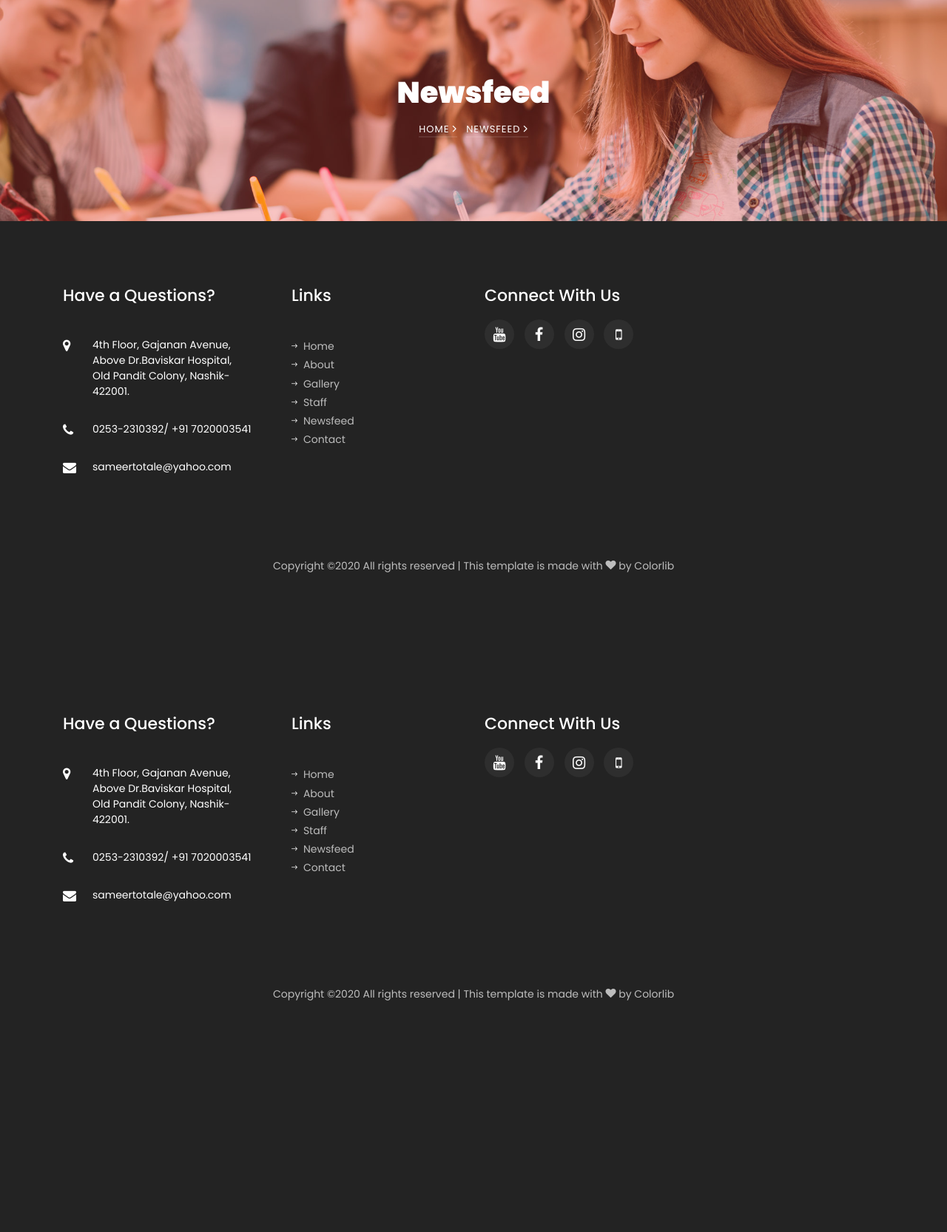
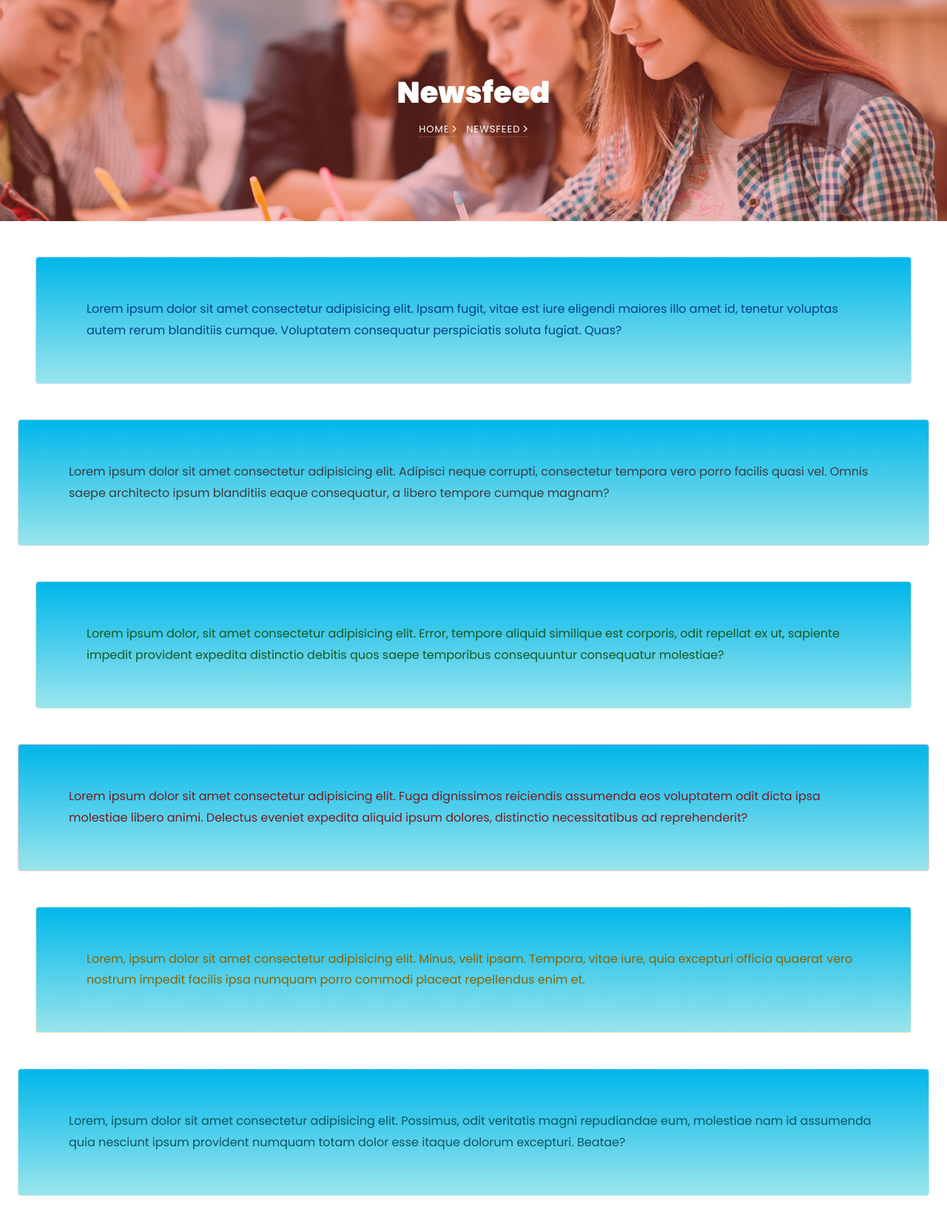
Before and after one commit to Unisight-Technologies/totale-commerece-website, a Django app: page /blog/ in a window 1280 px wide. Shown: the part 193-1859 px from the top of the page at 74% size. Before the commit the page ends 1546 px from the top, so only its background shows below. Run offline with Django 3.2, Linux system fonts and the light colour scheme; some libraries are stand-ins or nearby versions; some web fonts are replaced.

Commit message:
removed double footer,added newsfeed

```diff
--- a/totale/commerce_app/templates/base.html
+++ b/totale/commerce_app/templates/base.html
@@ -198,8 +198,8 @@
         <script src="{% static 'assets/js/aos.js' %}"></script>
         <script src="{% static 'assets/js/jquery.animateNumber.min.js' %}"></script>
         <script src="{% static 'assets/js/scrollax.min.js' %}"></script>
-        <script src="https://maps.googleapis.com/maps/api/js?key=AIzaSyBVWaKrjvy3MaE7SQ74_uJiULgl1JY0H2s&sensor=false"></script>
-        <script src="{% static 'assets/js/google-map.js' %}"></script>
+        <!-- <script src="https://maps.googleapis.com/maps/api/js?key=AIzaSyBVWaKrjvy3MaE7SQ74_uJiULgl1JY0H2s&sensor=false"></script>
+        <script src="{% static 'assets/js/google-map.js' %}"></script> -->
         <script src="{% static 'assets/js/main.js' %}"></script>
 
 
--- a/totale/commerce_app/templates/blog.html
+++ b/totale/commerce_app/templates/blog.html
@@ -211,7 +211,7 @@
         </div>
       </div>
     </section>-->
-    <!--<section>
+    <section>
 
       <div class="alert alert-primary  m-5 "  role="alert">
        Lorem ipsum dolor sit amet consectetur adipisicing elit. Ipsam fugit, vitae est iure eligendi maiores illo amet id, tenetur voluptas autem rerum blanditiis cumque. Voluptatem consequatur perspiciatis soluta fugiat. Quas?
@@ -237,16 +237,11 @@
       <div class="alert alert-dark  m-4" role="alert">
         Lorem ipsum dolor sit amet consectetur adipisicing elit. Nesciunt consequuntur harum porro asperiores ipsum repellat blanditiis consequatur omnis hic cumque, inventore eos. Suscipit atque quae optio odio numquam ex animi?S
       </div>
-    </section>-->
-
-    <section>
+    </section>
 
 
 
-    </section>
-
-
-    <footer class="ftco-footer ftco-bg-dark ftco-section">
+    <!--<footer class="ftco-footer ftco-bg-dark ftco-section">
       <div class="container">
         <div class="row mb-5">
           <div class="col-md-6 col-lg-3">
@@ -288,7 +283,7 @@
                 </div>
               </div>
             </div>
-          </div>-->
+          </div>
           <div class="col-md-6 col-lg-3">
             <div class="ftco-footer-widget mb-5 ml-md-4">
               <h2 class="ftco-heading-2">Links</h2>
@@ -312,7 +307,7 @@
                   <input type="submit" value="Subscribe" class="form-control submit px-3">
                 </div>
               </form>
-            </div>-->
+            </div>
             <div class="ftco-footer-widget mb-5">
             	<h2 class="ftco-heading-2 mb-0">Connect With Us</h2>
             	<ul class="ftco-footer-social list-unstyled float-md-left float-lft mt-3">
@@ -327,13 +322,13 @@
         <div class="row">
           <div class="col-md-12 text-center">
 
-            <p><!-- Link back to Colorlib can't be removed. Template is licensed under CC BY 3.0. -->
+            <p><!-- Link back to Colorlib can't be removed. Template is licensed under CC BY 3.0.
   Copyright &copy;<script>document.write(new Date().getFullYear());</script> All rights reserved | This template is made with <i class="icon-heart" aria-hidden="true"></i> by <a href="https://colorlib.com" target="_blank">Colorlib</a>
-  <!-- Link back to Colorlib can't be removed. Template is licensed under CC BY 3.0. --></p>
+  <!-- Link back to Colorlib can't be removed. Template is licensed under CC BY 3.0. </p>
           </div>
         </div>
       </div>
-    </footer>
+    </footer>-->
 
 
 
```
Also changed, not shown: totale/commerce_app/templates/about.html (+6 -6 lines), totale/commerce_app/templates/contact.html (+6 -6 lines), totale/commerce_app/templates/courses.html (+6 -6 lines), totale/commerce_app/templates/teacher.html (+6 -6 lines).
